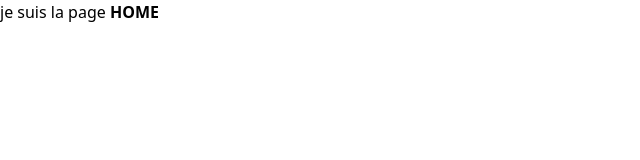
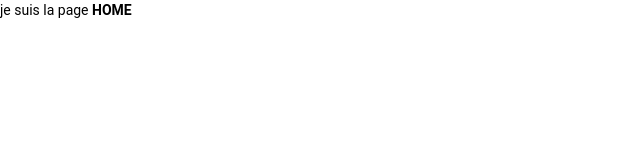
Before and after one commit to TahianSylvain/data-canvas-web, a Next.js app: page / in a window 1280 px wide. Shown: the top 160 px of the page, without its empty margins (0-640 px from the left). Built offline with nearby package versions, Linux system fonts and the light colour scheme.

Commit message:
feat Ajout de quelque initialisation globale supplementaire pour les fonts et le box-sizing

```diff
--- a/src/app/globals.css
+++ b/src/app/globals.css
@@ -7,6 +7,17 @@
     --bg-color-lighter: #454545;
     --blue: #a8c7fa;
     --blue-darker: #3c609d;
+
+    --font-size: 14px;
+}
+
+* {
+    box-sizing: border-box;
+}
+
+body {
+    font-family: "Roboto", "Noto", sans-serif;
+    font-size: var(--font-size);
 }
 
 .mode-dark {
```
